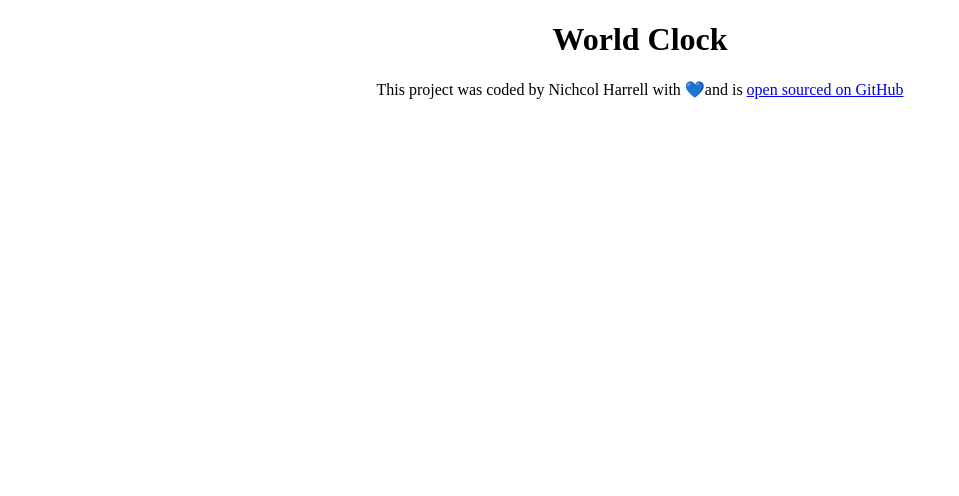
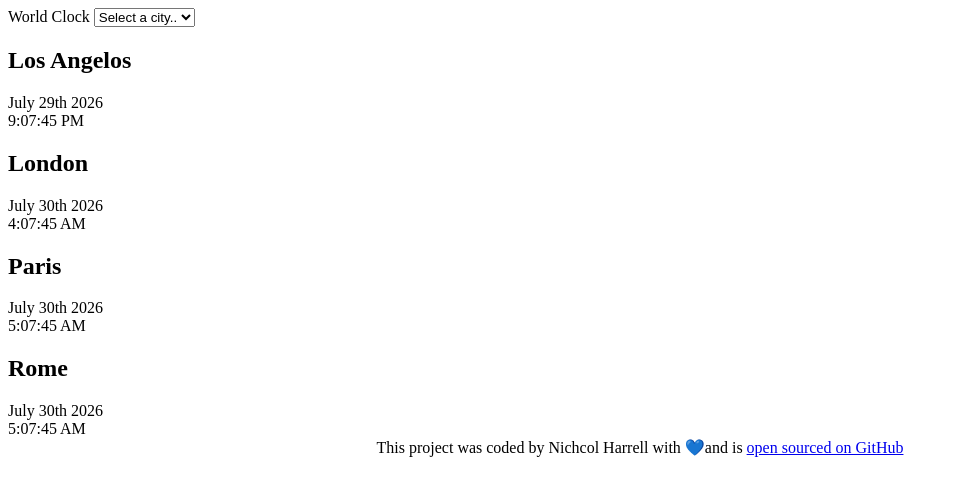
Before and after one commit to harrellnichcol/World-Clock, a plain HTML site: page index.html in a window 1280 px wide. Shown: the whole page, without its empty margins (0-959 px from the left). Drawn offline with Linux system fonts and the light colour scheme.

Commit message:
added HTML

```diff
--- a/index.html
+++ b/index.html
@@ -7,7 +7,37 @@
     <title>World Clock - Nichcol Harrell</title>
   </head>
   <body>
-    <h1>World Clock</h1>
+    <div class="container"
+      <h1>World Clock</h1>
+
+      <select>
+        <option value="">Select a city..</option>
+        <option value="">Paris</option>
+        <option value="">Rome</option>
+        <option value="">New York</option>
+      </select>
+
+    <div class="city">
+      <h2>Los Angelos </h2>
+      <div class="date">July 29th 2026</div>
+      <div class="time">9:07:45 PM</div>
+    </div>
+    <div class="city">
+      <h2>London </h2>
+      <div class="date">July 30th 2026</div>
+      <div class="time">4:07:45 AM</div>
+    </div>
+    <div class="city">
+      <h2>Paris </h2>
+      <div class="date">July 30th 2026</div>
+      <div class="time">5:07:45 AM</div>
+    </div>
+    <div class="city">
+      <h2>Rome </h2>
+      <div class="date">July 30th 2026</div>
+      <div class="time">5:07:45 AM</div>
+    </div>
+    </div>
     <footer>
       This project was coded by Nichcol Harrell with 💙and is
       <a href="https://github.com/harrellnichcol/World-Clock" target="_blank">
```
